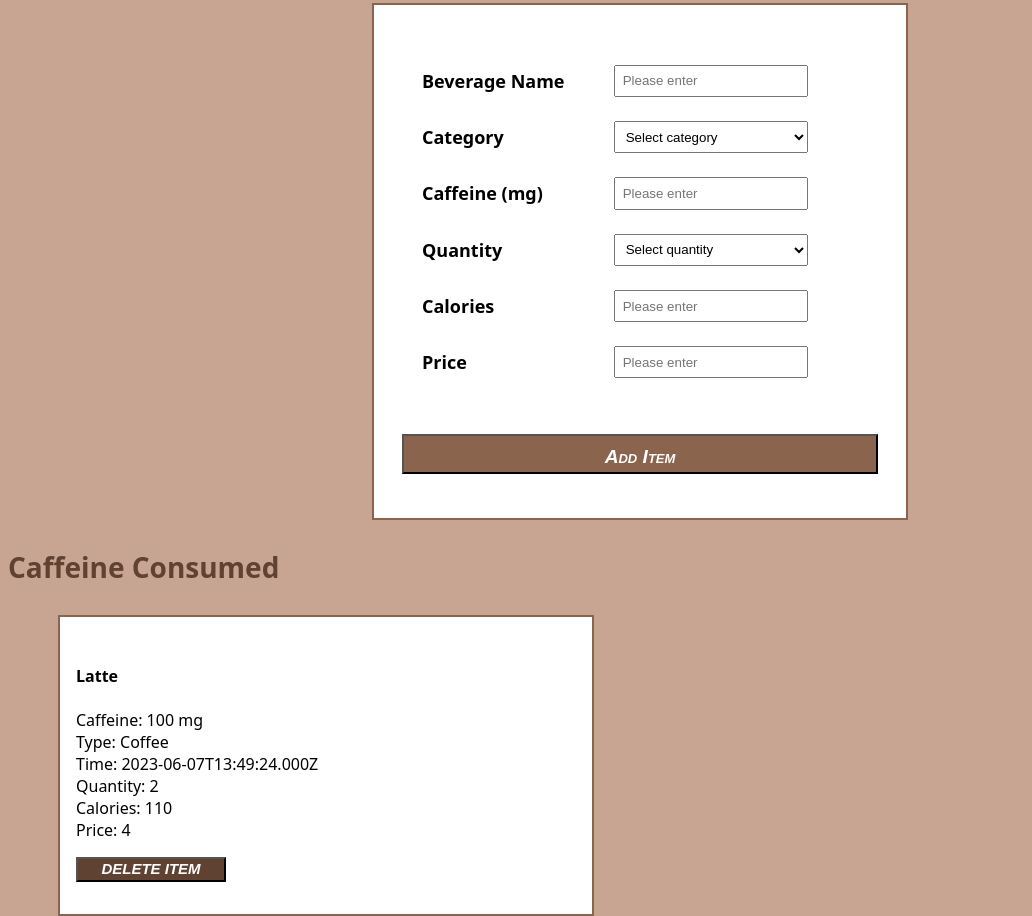
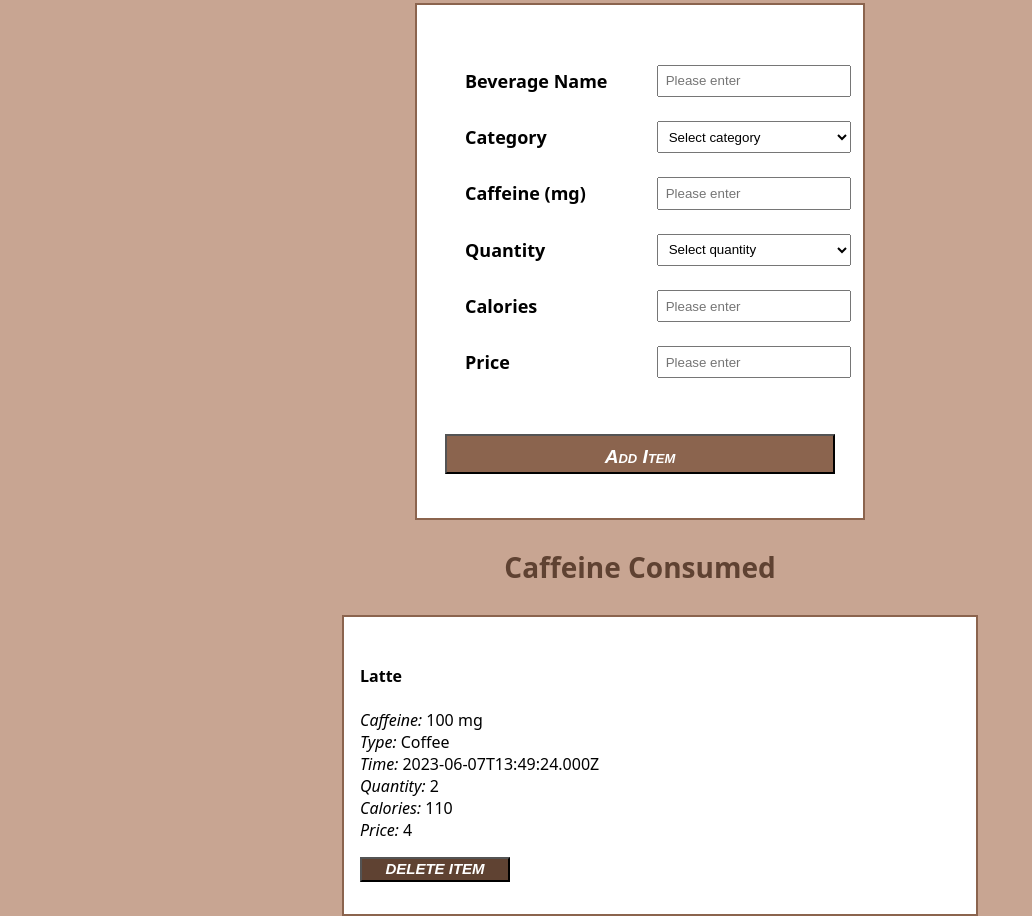
Before and after one commit to dlag2251/deco-2017-task-tracker, a website: page public/index.html in a window 1280 px wide. Shown: the part 232-1148 px from the top of the page, without its empty margins (0-1032 px from the left). Drawn offline with Linux system fonts and the light colour scheme.

Commit message:
updated stying elements

```diff
--- a/public/index.html
+++ b/public/index.html
@@ -17,7 +17,7 @@
 
         <h1>Caffeine Intake Tracker</h1>
 
-
+        <div id="center-form">
         <form id="taskform">
 
             <div class="form-columns">
@@ -92,9 +92,13 @@
                 <input type="submit" value="Add Item">
             </div>
         </form>
+        </div>
 
         <h3>Caffeine Consumed</h3>
+
+        <div id="bev-list">
         <ul id="bevlist"></ul>
+        </div>
 
         <script type="module" src="script.js"></script>
     </body>
--- a/public/script.js
+++ b/public/script.js
@@ -24,12 +24,12 @@ function displayBev(bev) {
     item.setAttribute("data-id", bev.id);
     item.innerHTML =
     `<p><strong>${bev.name}</strong><br><br>
-    Caffeine: ${bev.caffamt} mg<br>
-    Type: ${bev.categ}<br>
-    Time: ${bev.date} <br>
-    Quantity: ${bev.quant} <br>
-    Calories: ${bev.cals} <br>
-    Price: ${bev.price}</p>`;
+    <em>Caffeine:</em> ${bev.caffamt} mg<br>
+    <em>Type:</em> ${bev.categ}<br>
+    <em>Time:</em> ${bev.date} <br>
+    <em>Quantity:</em> ${bev.quant} <br>
+    <em>Calories:</em> ${bev.cals} <br>
+    <em>Price:</em> ${bev.price}</p>`;
 
     bevlist.appendChild(item);
 
@@ -60,7 +60,6 @@ function displayBev(bev) {
 
     })
 };
-
 
 
 // Creating an array called 'bevList'
--- a/public/styles.css
+++ b/public/styles.css
@@ -92,11 +92,17 @@ input[type=submit]:hover {
 /* Form */
 
 form {
-  max-width: 500px;
+  max-width: 400px;
   margin: 0 auto;
   border: 2px solid #8B644E;
   padding: 2em 1em;
   background-color: #FFFFFF;
+}
+
+#center-form {
+    width: 450px;
+    margin-left: auto;
+    margin-right: auto;
 }
 
 .input-column {
@@ -133,8 +139,8 @@ form {
 /* Tracked Beverage List */
 
 li {
-    max-width: 500px;
-    margin: 10px;
+    max-width: 400px;
+    margin: 0 auto;
     border: 2px solid #8B644E;
     padding: 2em 1em;
     background-color: #FFFFFF;
@@ -158,7 +164,6 @@ li {
     cursor: pointer;
   }
 
-
 /* Break point: For viewing on wide screens */
 
 @media (min-width: 600px) {
@@ -180,3 +185,17 @@ header {
     font-size: 28px;
   }
 }
+
+h3 {
+    text-align: center;
+}
+
+li {
+    max-width: 600px;
+    margin: 0 auto;
+  }
+
+form {
+    max-width: 600px;
+    margin: 0 auto;
+}
```
Also changed, not shown: README.md, readme-imgs/hover-colour.png (added), readme-imgs/image-issue.png (added), readme-imgs/iteration_3.png (added), readme-imgs/skeleton.png (added).
